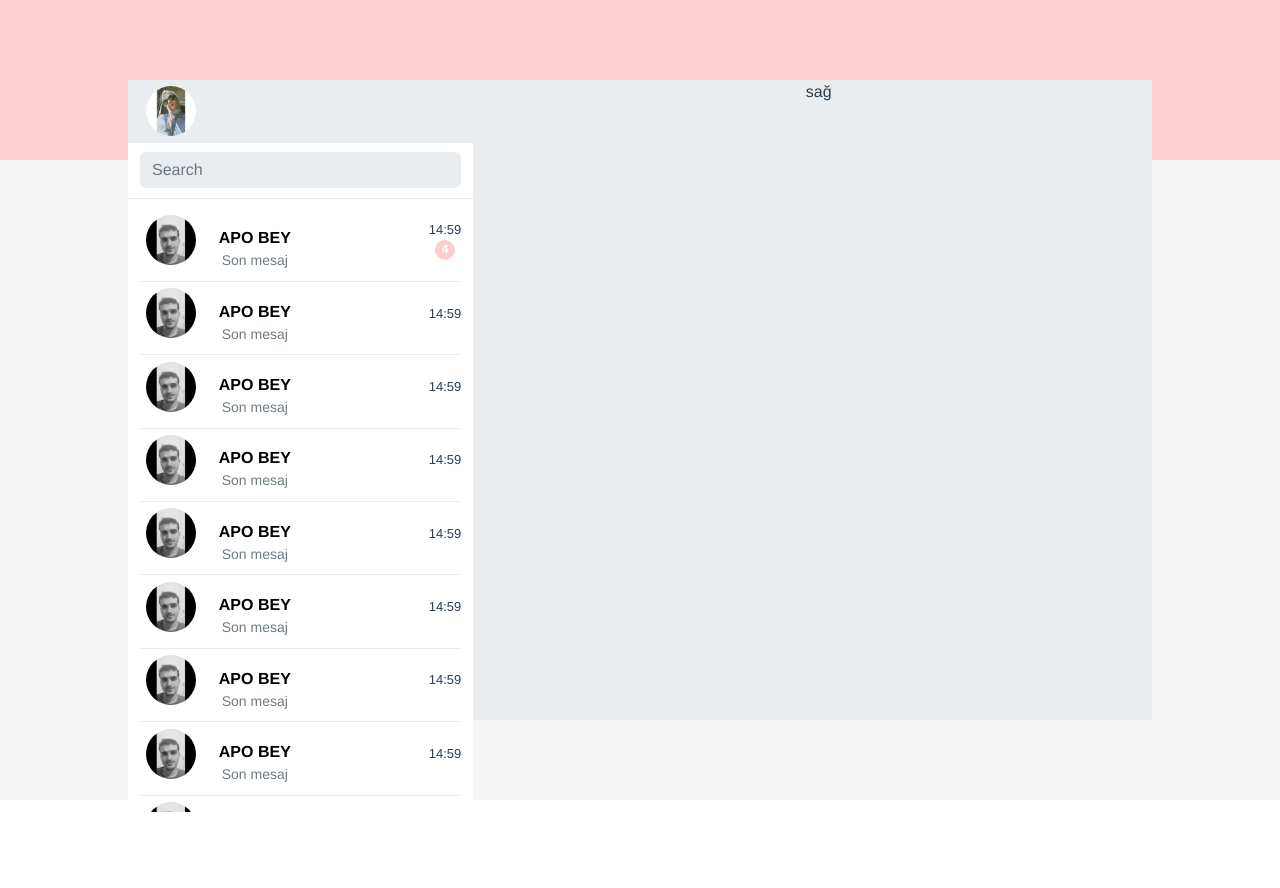
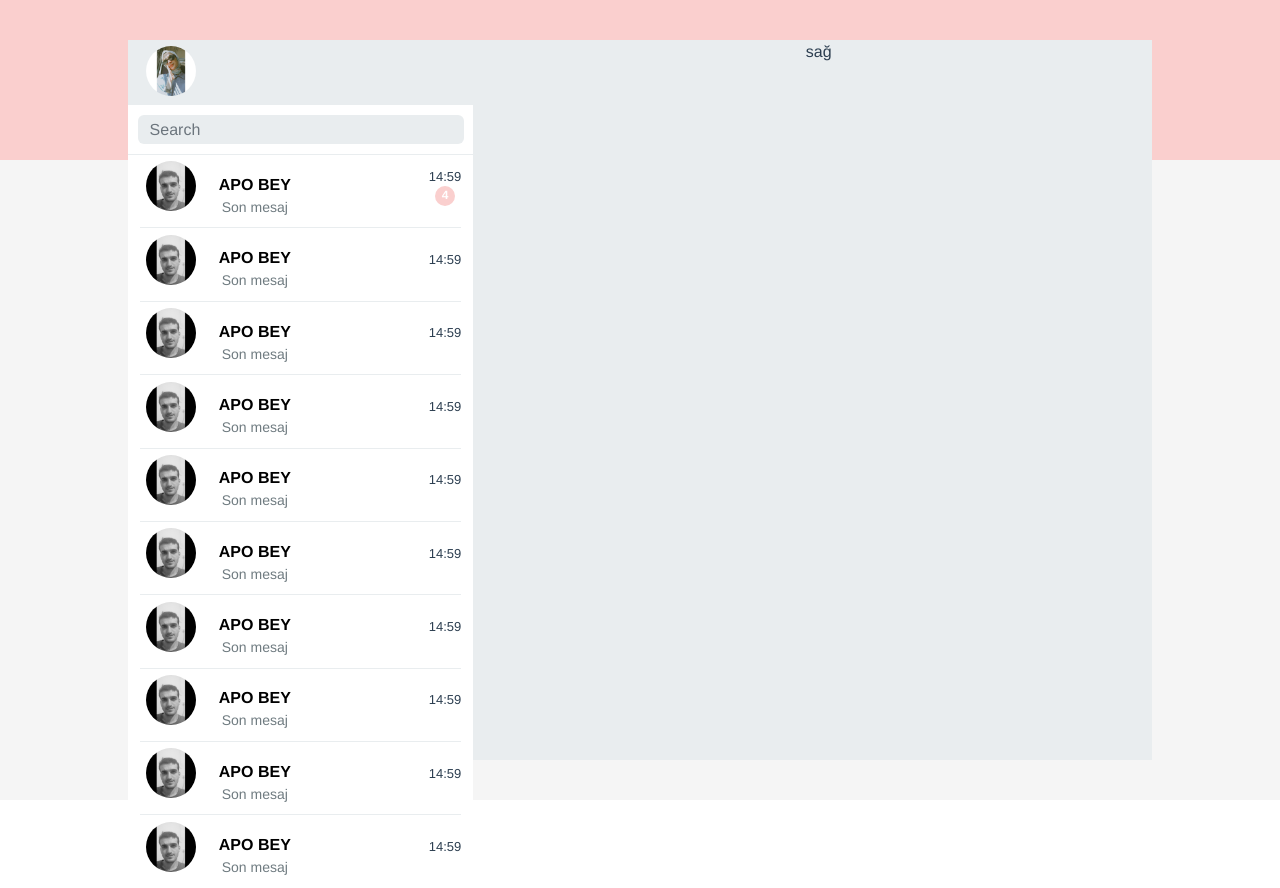
Before and after one commit to meryemisik/messages-app, a Vue app: page /messages in a window 1280 px wide. Before the commit the page ends 812 px from the top, so only its background shows below. Built offline with nearby package versions, Linux system fonts and the light colour scheme.

Commit message:
added simple-line icons

```diff
--- a/package.json
+++ b/package.json
@@ -8,13 +8,11 @@
     "lint": "vue-cli-service lint"
   },
   "dependencies": {
-    "@fortawesome/fontawesome-svg-core": "^6.2.0",
-    "@fortawesome/free-solid-svg-icons": "^6.2.0",
-    "@fortawesome/vue-fontawesome": "^2.0.8",
     "@popperjs/core": "^2.11.6",
     "bootstrap": "^5.2.1",
     "bootstrap-vue-3": "^0.3.5",
     "core-js": "^3.8.3",
+    "simple-line-icons": "^2.5.5",
     "vue": "^3.2.13",
     "vue-router": "^4.0.3"
   },
--- a/src/assets/css/messages.scss
+++ b/src/assets/css/messages.scss
@@ -5,7 +5,7 @@
 
     .message-page-content {
         width: 80%;
-        height: 80vh;
+        height: 90vh;
         background-color: rgb(233, 237, 239);
         margin: auto;
     }
@@ -18,15 +18,15 @@
         float: left;
     }
 
-    // .message-page-content-header{
-    //    border-right: red !important;
-    // }
+    .message-page-content-header{
+       height: 65px !important;
+    }
     .message-page-content-left {
         margin-left: 0
     }
     .message-page-content-left-scroll{
-        overflow-y: scroll !important;
-        height: 603px;
+        overflow-y: auto !important;
+        height: calc(100% - 50px);
         &::-webkit-scrollbar {
             width: 6px;
         }
@@ -45,17 +45,20 @@
     }
     .message-page-content-list {
         background-color: white !important;
+        height: calc(100% - 65px);
 
     }
 
     .message-page-content-search {
-        margin: 0.6em auto;
+        height: 50px;
+
+        padding: 0.6em;
         width: 100%;
-        padding-bottom: 0.6em;
         border-bottom: 1px solid rgb(233, 237, 239);
 
 
         .message-page-content-search-input {
+            height: 100%;
             background-color: rgb(233, 237, 239);
             color: #6c6c6c !important;
             border: none;
@@ -75,6 +78,9 @@
         display: flex;
         justify-content: space-between;
         align-items: center;
+        &:last-child{
+            border-bottom: 0;
+        }
         .message-page-content-coming-message-picture {
             display: flex;
             align-items: flex-end;
--- a/src/main.js
+++ b/src/main.js
@@ -4,6 +4,6 @@ import router from "./router";
 import BootstrapVue3 from "bootstrap-vue-3";
 import "bootstrap/dist/css/bootstrap.css";
 import "bootstrap-vue-3/dist/bootstrap-vue-3.css";
-
+import "simple-line-icons"
 const app = createApp(App);
 createApp(App).use(router).use(BootstrapVue3).mount("#app");
```
Also changed, not shown: 2 other files (tests, documents, lock files or other folders).
